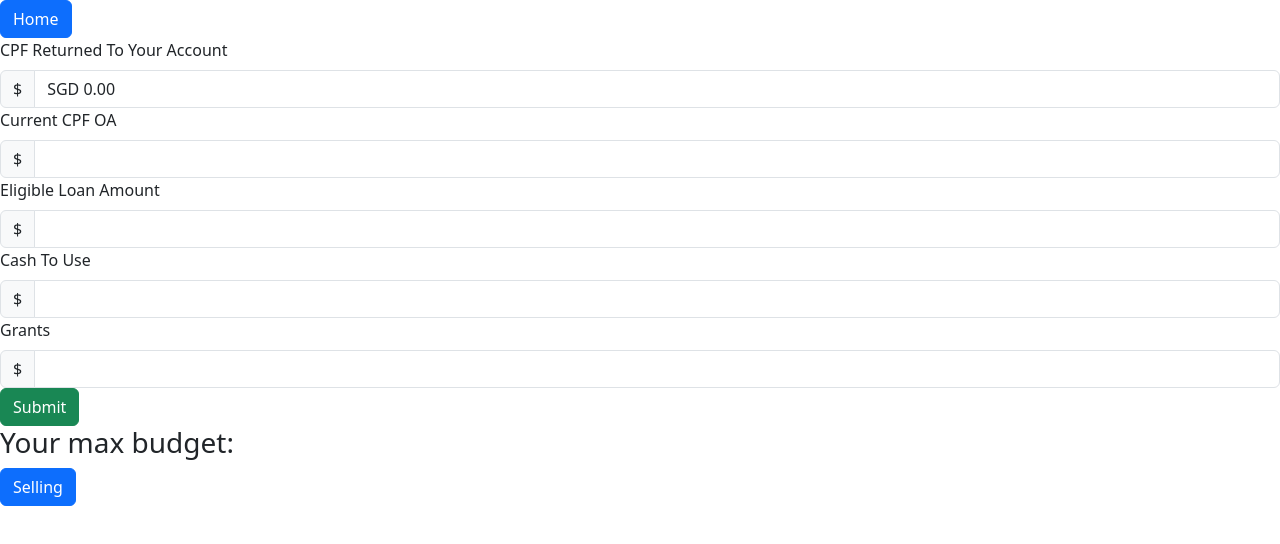
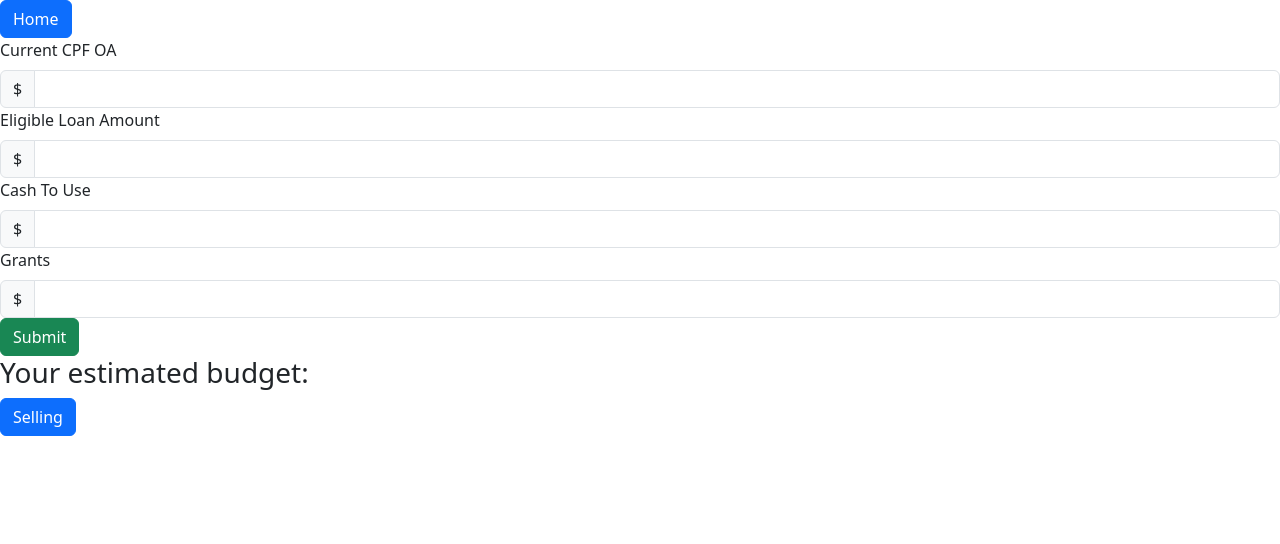
Before and after one commit to Chxshire22/HDB-Resale-Helper, a React (Vite) app: page /buying in a window 1280 px wide. Shown: the top 544 px of the page. Built offline with nearby package versions, Linux system fonts and the light colour scheme.

Commit message:
updated Buying to reflect only necessary fields

```diff
--- a/src/Buying.jsx
+++ b/src/Buying.jsx
@@ -57,7 +57,7 @@ export default function Buying(props) {
 
   //only show if nextHleValue == true
 
-  const CpfMustUse = () => {
+  const CashMustUse = () => {
     return (
       <Form.Group>
         <Form.Label>Cash Must Use</Form.Label>
@@ -73,6 +73,24 @@ export default function Buying(props) {
     );
   };
 
+  // only show if exists
+
+  const CpfReturned = () =>{
+    return (
+      <Form.Group>
+        <Form.Label>CPF Returned To Your Account</Form.Label>
+        <InputGroup>
+          <InputGroup.Text>$</InputGroup.Text>
+          <Form.Control
+            type="text"
+            readOnly
+            value={f.format(returnedCpf)}
+          ></Form.Control>
+        </InputGroup>
+      </Form.Group>
+    );
+  }
+
   return (
     <div>
       <Link to="/">
@@ -80,17 +98,7 @@ export default function Buying(props) {
       </Link>
 
       <Form onSubmit={handleSubmit}>
-        <Form.Group>
-          <Form.Label>CPF Returned To Your Account</Form.Label>
-          <InputGroup>
-            <InputGroup.Text>$</InputGroup.Text>
-            <Form.Control
-              type="text"
-              readOnly
-              value={f.format(returnedCpf)}
-            ></Form.Control>
-          </InputGroup>
-        </Form.Group>
+        {returnedCpf? <CpfReturned/>:null}
 
         <Form.Group>
           <Form.Label>Current CPF OA</Form.Label>
@@ -118,7 +126,7 @@ export default function Buying(props) {
             ></Form.Control>
           </InputGroup>
         </Form.Group>
-        {nextHleValue ? <CpfMustUse /> : null}
+        {nextHleValue ? <CashMustUse /> : null}
 
         <Form.Group>
           <Form.Label>Cash To Use</Form.Label>
@@ -151,7 +159,7 @@ export default function Buying(props) {
       </Form>
 
       <h3>
-        Your max budget: {affordability == 0 ? "" : f.format(affordability)}
+        Your estimated budget: {affordability == 0 ? "" : f.format(affordability)}
       </h3>
 
       <Link to="/selling">
```
Also changed, not shown: src/BuyingFinances.jsx (added).
